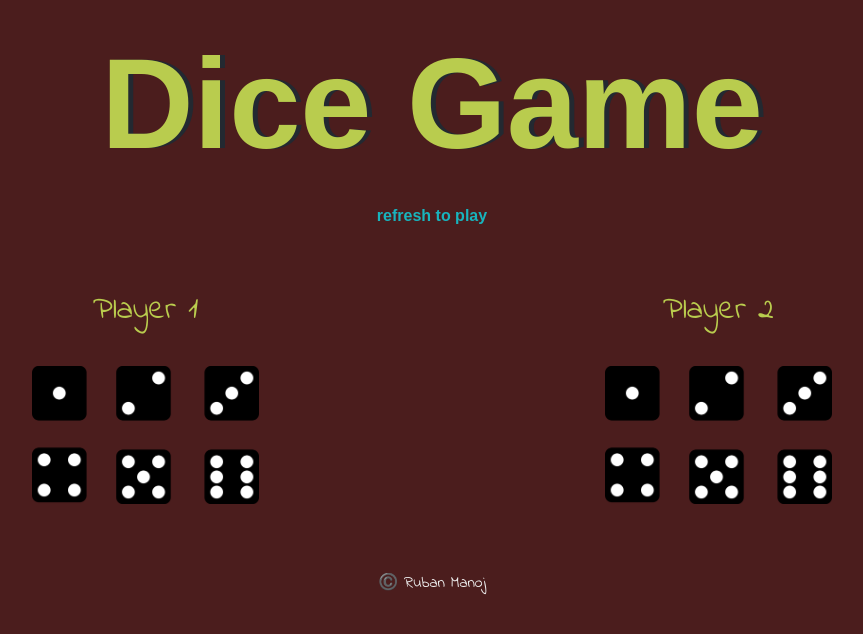
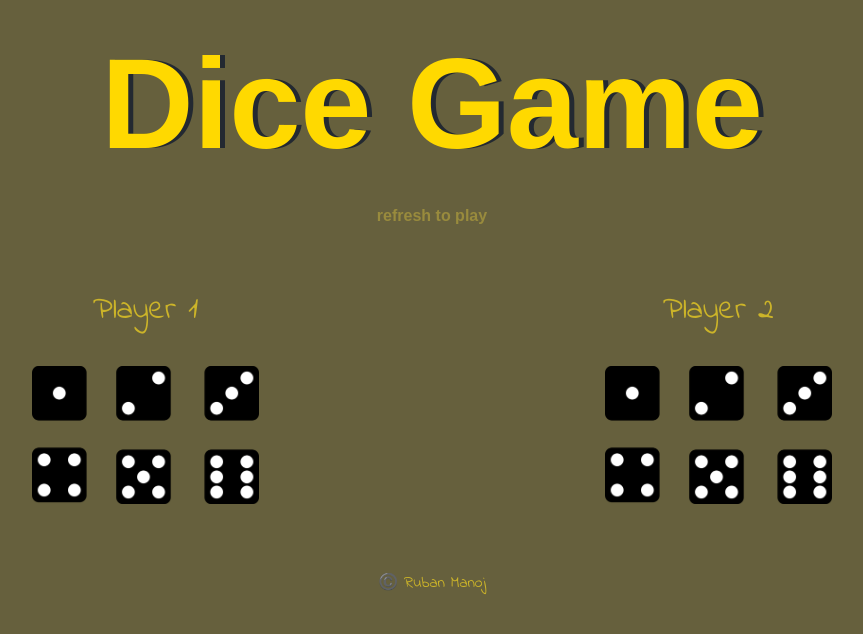
Before and after one commit to nalla-kuttan/DiceGame, a plain HTML site: page index.html in a window 1280 px wide. Shown: the whole page, without its empty margins (208-1071 px from the left). Drawn offline with Linux system fonts and the light colour scheme.

Commit message:
Update styles.css

```diff
--- a/styles.css
+++ b/styles.css
@@ -11,7 +11,7 @@
 }
 
 body {
-  background-color: #4b1d1d;
+  background-color: #66603D;
 }
 
 h1 {
@@ -19,12 +19,12 @@ h1 {
   font-family: Copperplate, Papyrus, fantasy;
   text-shadow: 5px 0 #232931;
   font-size: 8rem;
-  color: #b9cc4e;
+  color: #FFD900;
 }
 
 p {
   font-size: 2rem;
-  color: #b9cc4e;
+  color: #CCB429;
   font-family: 'Indie Flower', cursive;
 }
 
@@ -34,7 +34,7 @@ img {
 
 footer {
   margin-top: 5%;
-  color: #EEEEEE;
+  color: #CCB429;
   text-align: center;
   font-family: 'Indie Flower', cursive;
 
@@ -43,5 +43,5 @@ h5{
   margin: 30px;
   font-family: Copperplate, Papyrus, fantasy;
   font-size: 1rem;
-  color: #04f0fcb7;
+  color: #998B3D;
 }
```
